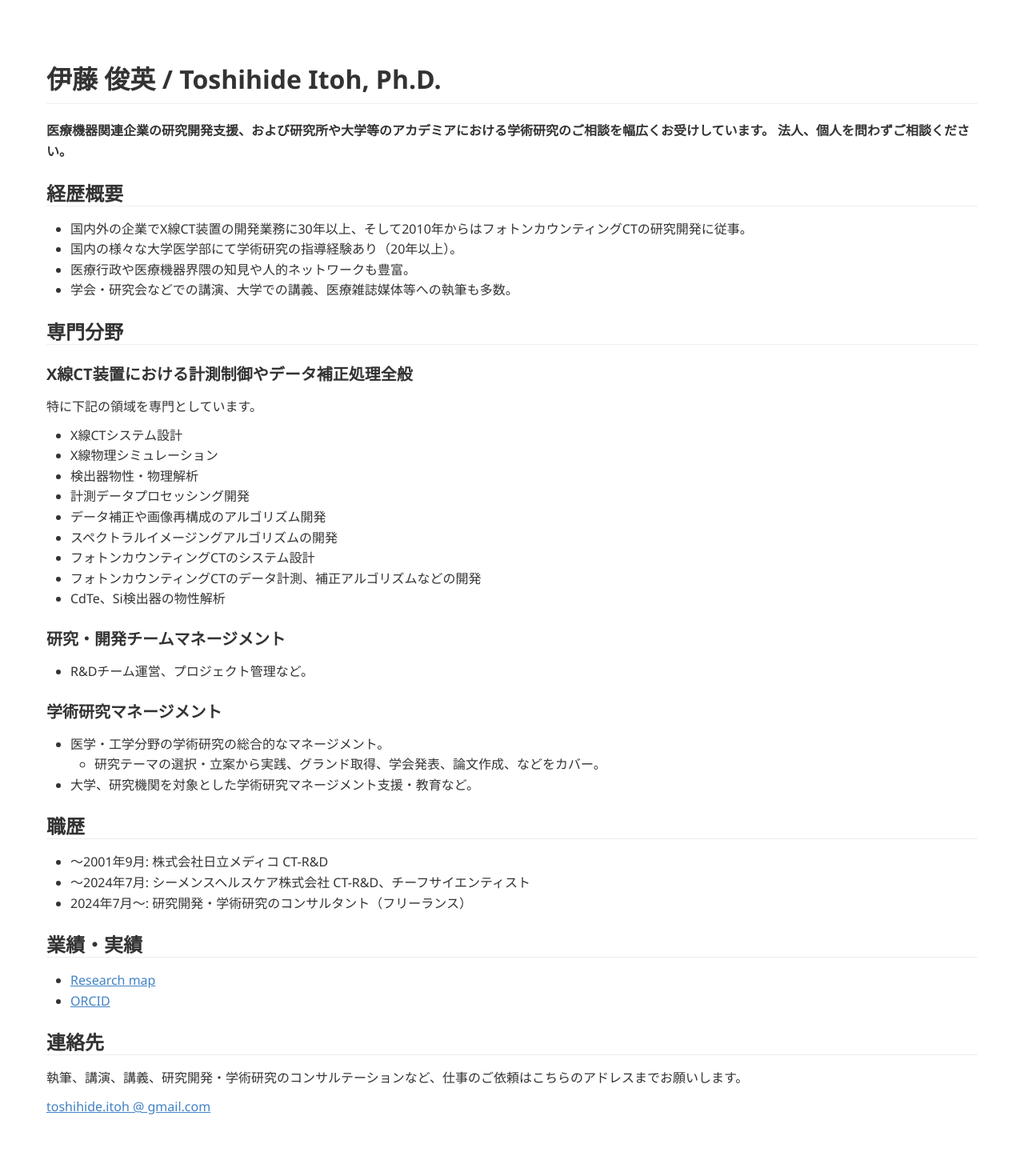
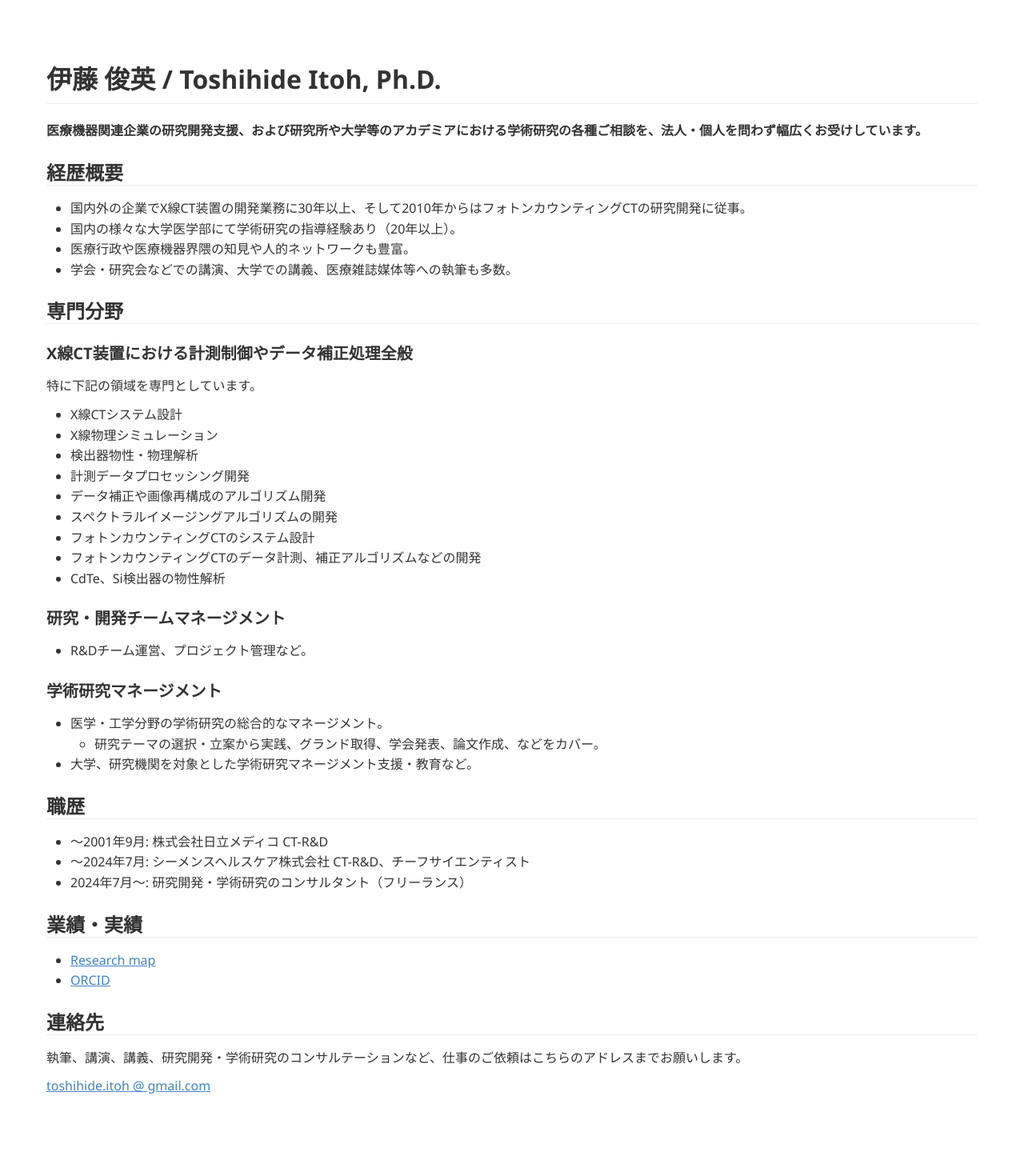
Before and after one commit to tnitoh/tnitoh.github.io, a Jekyll site: the page built from index.md, in a window 1280 px wide. Shown: the whole page at 80% size. Built offline with Jekyll 4.4.1, drawn with Linux system fonts in a browser that asks for light colours; Markdown is read by kramdown in place of the engine named in the settings; after the commit the page ends 1439 px from its top, so only the background shows below that.

Commit message:
Update index.md

```diff
--- a/index.md
+++ b/index.md
@@ -5,8 +5,7 @@ title: Toshihide Itoh
 
 # 伊藤 俊英 / Toshihide Itoh, Ph.D.
 
-**医療機器関連企業の研究開発支援、および研究所や大学等のアカデミアにおける学術研究のご相談を幅広くお受けしています。**
-**法人、個人を問わずご相談ください。**
+**医療機器関連企業の研究開発支援、および研究所や大学等のアカデミアにおける学術研究の各種ご相談を、法人・個人を問わず幅広くお受けしています。**
 
 ## 経歴概要
 
```
